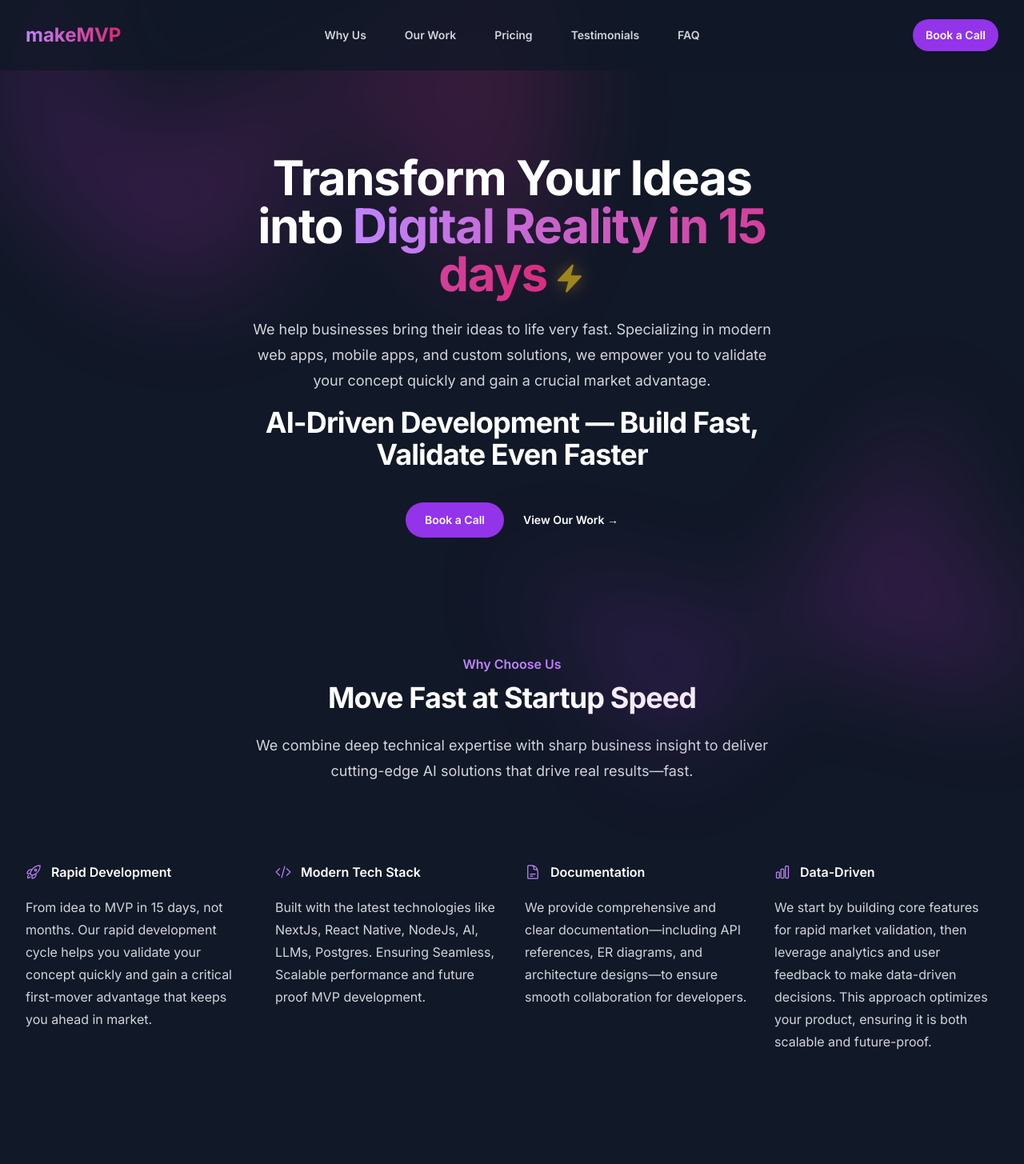
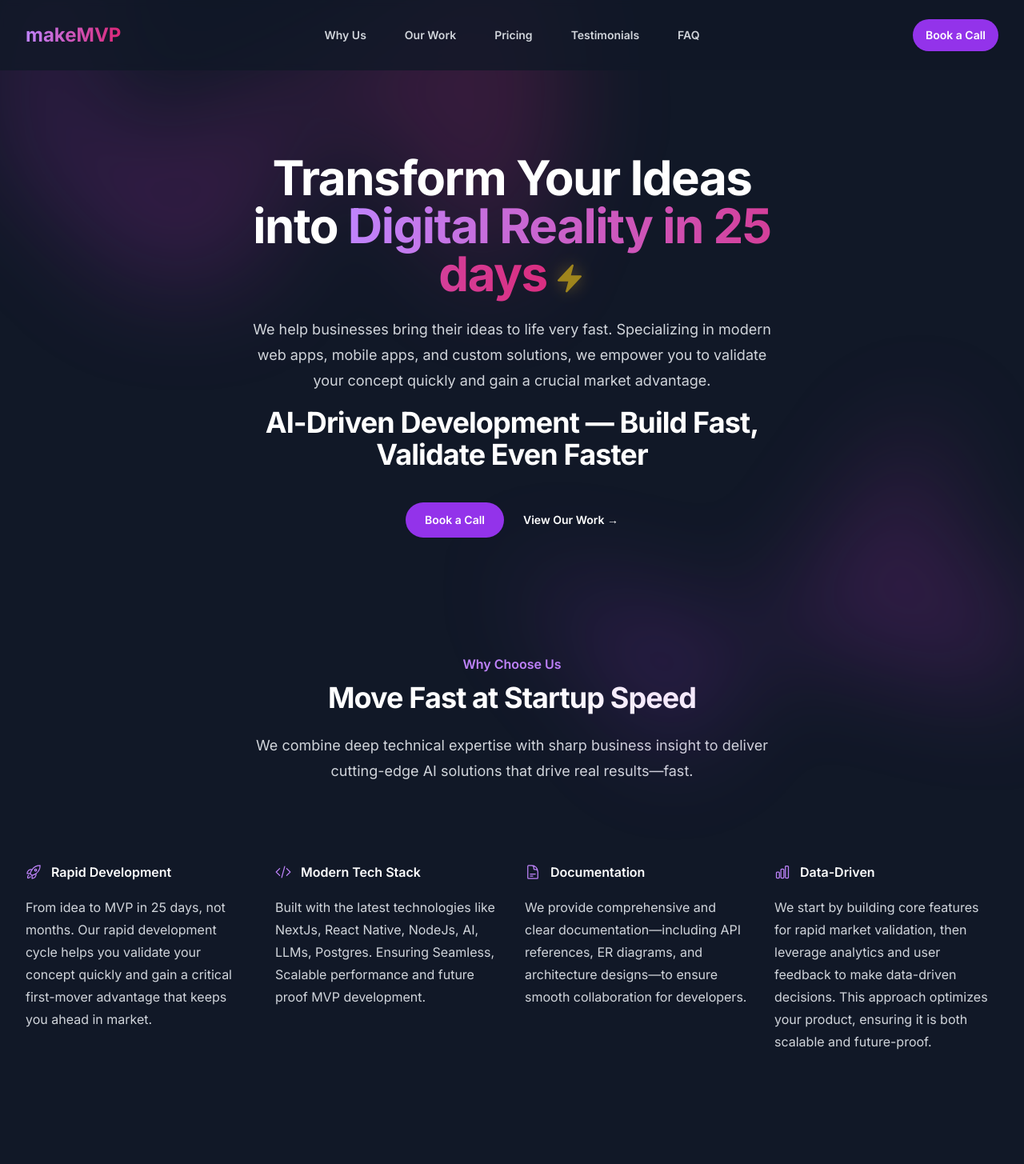
Before and after one commit to kaustubh240897/Agency_LandingPage, a Next.js app: page / in a window 1280 px wide. Shown: the top 1455 px of the page at 80% size. Built offline with nearby package versions, Linux system fonts and the light colour scheme.

Commit message:
Added fixes

```diff
--- a/src/components/Hero.tsx
+++ b/src/components/Hero.tsx
@@ -26,7 +26,7 @@ export default function Hero() {
               <h1 className="text-4xl font-bold tracking-tight text-white sm:text-6xl">
                 Transform Your Ideas into{' '}
                 <span className="bg-gradient-to-r from-purple-400 to-pink-600 bg-clip-text text-transparent">
-                  Digital Reality in 15 days
+                  Digital Reality in 25 days
                   <BoltIcon className="inline-block h-10 w-10 text-yellow-400 ml-2 align-middle animate-pulse drop-shadow-[0_0_10px_rgba(251,191,36,0.6)]" aria-label="Lightning" />
                 </span>
               </h1>
--- a/src/components/Pricing.tsx
+++ b/src/components/Pricing.tsx
@@ -9,7 +9,7 @@ const tiers = [
     price: { monthly: '$999' },
     description: 'Perfect for startups or Individuals looking to validate their idea.',
     features: [
-      'MVP Development in 15 days',
+      'MVP Development in 25 days',
       'Responsive Design',
       'Core Features Implementation',
       'Basic Analytics',
@@ -26,7 +26,7 @@ const tiers = [
     description: 'Perfect for founders who need validate their Ideas with expert guidance and comprehensive support to build their product.',
     features: [
       'All features of Starter +',
-      'MVP Development in 15 days',
+      'MVP Development in 25 days',
       '2 Months of Support',
       'Performance Optimization',
       'Continuous Updates',
--- a/src/components/WhyUs.tsx
+++ b/src/components/WhyUs.tsx
@@ -11,7 +11,7 @@ const features = [
   {
     name: 'Rapid Development',
     description:
-      'From idea to MVP in 15 days, not months. Our rapid development cycle helps you validate your concept quickly and gain a critical first-mover advantage that keeps you ahead in market.',
+      'From idea to MVP in 25 days, not months. Our rapid development cycle helps you validate your concept quickly and gain a critical first-mover advantage that keeps you ahead in market.',
     icon: RocketLaunchIcon,
   },
   {
```
